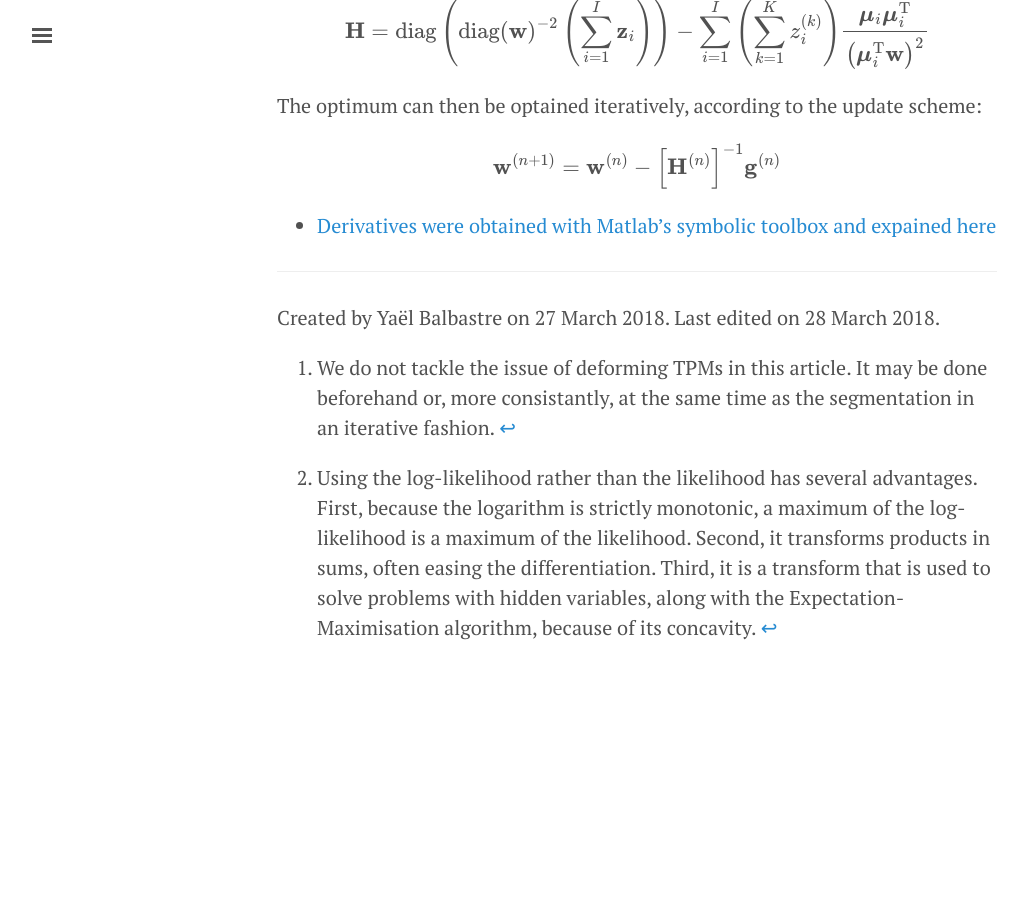
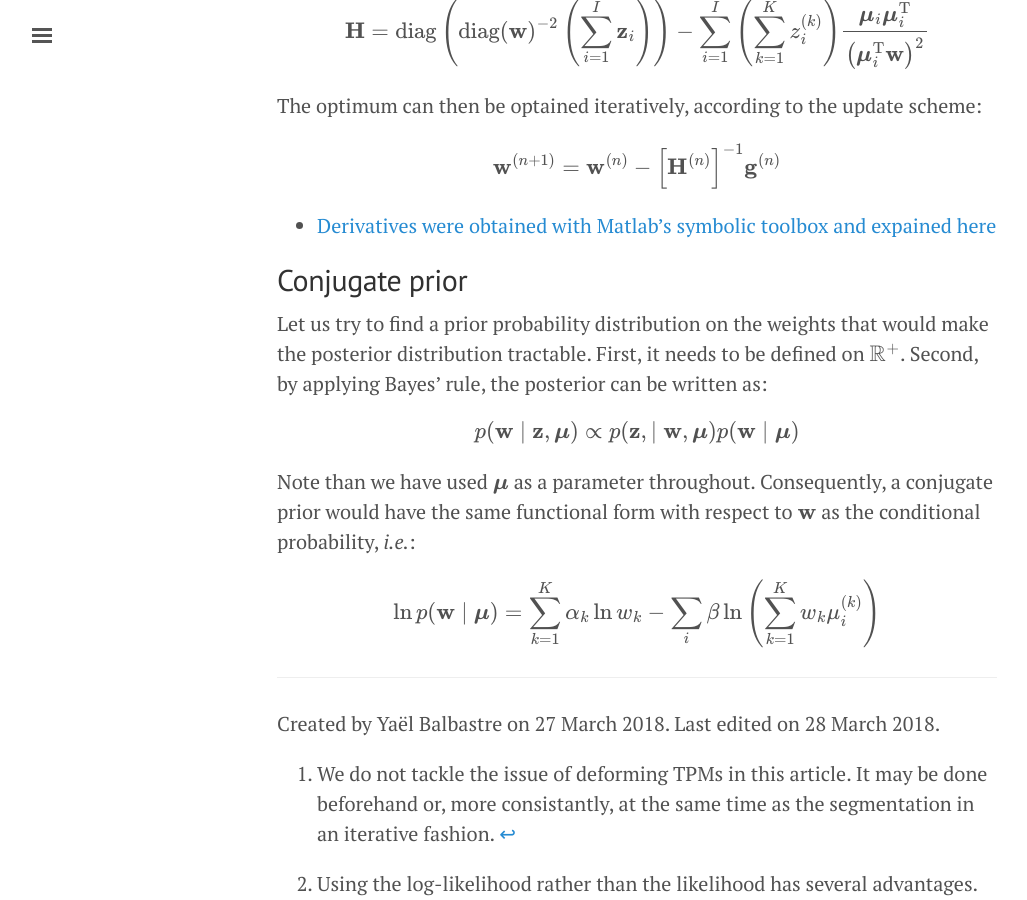
Before and after one commit to balbasty/computational-anatomy-notes, a Jekyll site: the page built from tpm-scale.md, in a window 1280 px wide and 900 px high, scrolled down 2314 px. Shown: the whole window, without its empty margins (3-1030 px from the left). Built offline with Jekyll 4.4.1, drawn with Linux system fonts in a browser that asks for light colours; formulas are drawn with MathJax 3; before the commit the page ends 3037 px from its top, so only the background shows below that.

Commit message:
Start conjugate prior section

```diff
--- a/tpm-scale.md
+++ b/tpm-scale.md
@@ -16,7 +16,7 @@ In the best case scenario, the deformed TPMs would match almost exactly the true
 Formal writing
 --------------
 
-Let us write the true labels as a series of binary images, each acting as a mask of voxels belonging to one class. In vector form, this yield: \\(\mathbf{z} = \left[z_i^{(k)} \in \left\\{0,1\right\\} \mid  i \in 1\dots I ~;~ k \in 1\dots K \right]\\), where \\(i\\) indexes voxels and \\(k\\) indexes classes. In a similar fashion, we write the template as a series of probability images: \\(\boldsymbol{\mu} = \left[\mu_i^{(k)} \in \left[0,1\right] \mid  i \in 1\dots I ~;~ k \in 1\dots K \right]\\). The idea is to find a series of factors, \\(w_k\\), so that prior probabilities become:
+Let us write the true labels as a series of binary images, each acting as a mask of voxels belonging to one class. In vector form, this yield: $\mathbf{z} = \left[z_i^{(k)} \in \left\\{0,1\right\\} \mid  i \in 1\dots I ~;~ k \in 1\dots K \right]$, where $i$ indexes voxels and $k$ indexes classes. In a similar fashion, we write the template as a series of probability images: $\boldsymbol{\mu} = \left[\mu_i^{(k)} \in \left[0,1\right] \mid  i \in 1\dots I ~;~ k \in 1\dots K \right]$. The idea is to find a series of factors, $w_k$, so that prior probabilities become:
 
 $$p_i^{(k)} = \frac{w_k\mu_i^{(k)}}{\sum_{l=1}^K w_l\mu_i^{(l)}}$$
 
@@ -44,7 +44,7 @@ Differentiating with respect to the weights yield:
 
 $$\mathbf{g} = \sum_{i=1}^I \left(\sum_{k=1}^K z_i^{(k)}\right) \frac{\boldsymbol{\mu}_i}{\boldsymbol{\mu}_i^{\mathrm{T}} \mathbf{w}} - \mathrm{diag}(\mathbf{w})^{-1}\left(\sum_{i=1}^I\mathbf{z}_i\right)$$
 
-Sadly, this gradient cannot be solved in closed form. A first solution, used in Ashburner's *Unified Segmentation* ([Ashburner and Friston, 2005](https://doi.org/10.1016/j.neuroimage.2005.02.018 "Persistent link using digital object identifier")), is to assume \\(\boldsymbol{\mu}_i^{\mathrm{T}} \mathbf{w}\\) constant (*i.e.*, it keeps a previous value), yielding:
+Sadly, this gradient cannot be solved in closed form. A first solution, used in Ashburner's *Unified Segmentation* ([Ashburner and Friston, 2005](https://doi.org/10.1016/j.neuroimage.2005.02.018 "Persistent link using digital object identifier")), is to assume $\boldsymbol{\mu}_i^{\mathrm{T}} \mathbf{w}$ constant (*i.e.*, it keeps a previous value), yielding:
 
 $$\tilde{\mathbf{w}} = \mathrm{diag}\left(\sum_{i=1}^I\mathbf{z}_i\right)^{-1}\left(\sum_{i=1}^I \left(\sum_{k=1}^K z_i^{(k)}\right) \frac{\boldsymbol{\mu}_i}{\boldsymbol{\mu}_i^{\mathrm{T}} \mathbf{w}}\right)$$
 
@@ -58,6 +58,17 @@ $$\mathbf{w}^{(n+1)} = \mathbf{w}^{(n)} - \left[\mathbf{H}^{(n)}\right]^{-1} \ma
 
 - [Derivatives were obtained with Matlab's symbolic toolbox and expained here]({{ site.baseurl }}/tpm-scale-deriv-ml)
 
+Conjugate prior
+---------------
+
+Let us try to find a prior probability distribution on the weights that would make the posterior distribution tractable. First, it needs to be defined on $\mathbb{R}^+$. Second, by applying Bayes' rule, the posterior can be written as:
+
+$$p(\mathbf{w} \mid \mathbf{z}, \boldsymbol{\mu}) \propto p(\mathbf{z}, \mid \mathbf{w}, \boldsymbol{\mu}) p(\mathbf{w} \mid \boldsymbol{\mu})$$
+
+Note than we have used $\boldsymbol{\mu}$ as a parameter throughout. Consequently, a conjugate prior would have the same functional form with respect to $\mathbf{w}$ as the conditional probability, *i.e.*:
+
+$$\ln p(\mathbf{w} \mid \boldsymbol{\mu}) = \sum_{k=1}^K \alpha_k \ln w_k - \sum_i \beta \ln\left(\sum_{k=1}^K w_k \mu_i^{(k)}\right)$$
+
 ---
 Created by Yaël Balbastre on 27 March 2018.
 Last edited on 28 March 2018.
```
